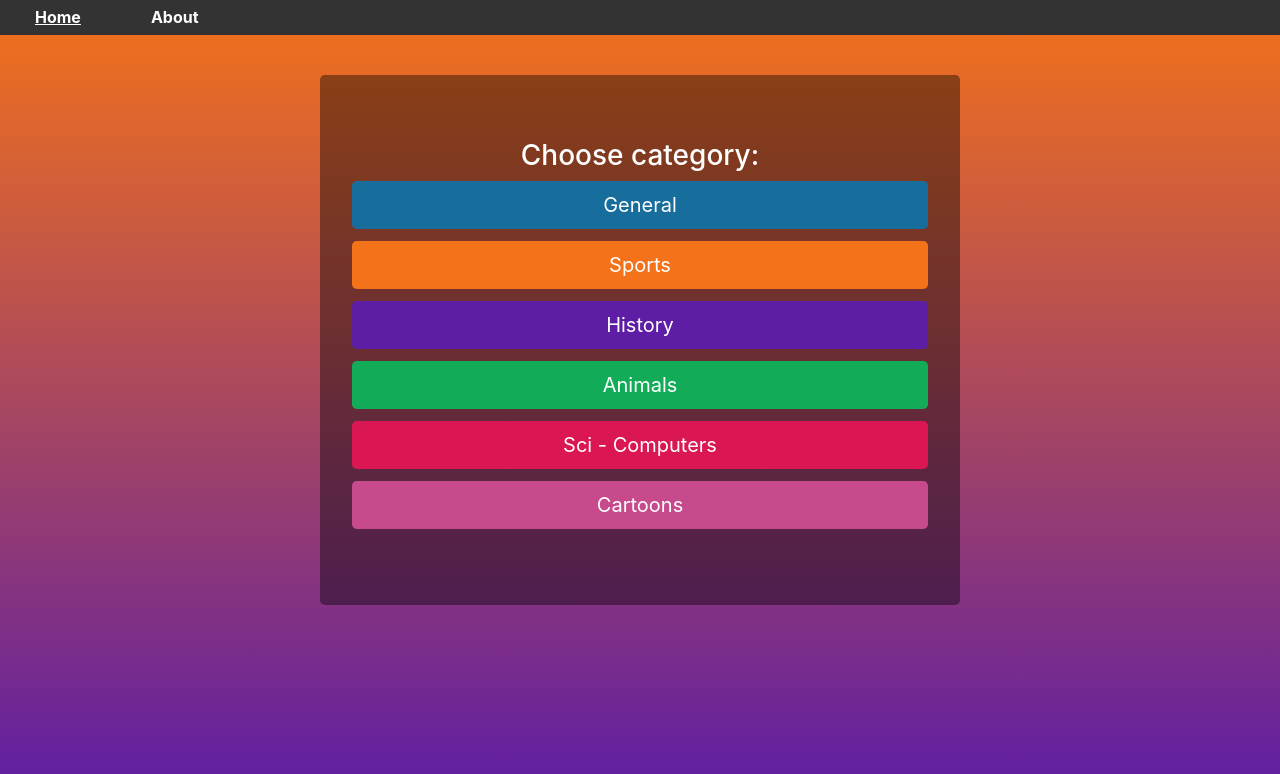
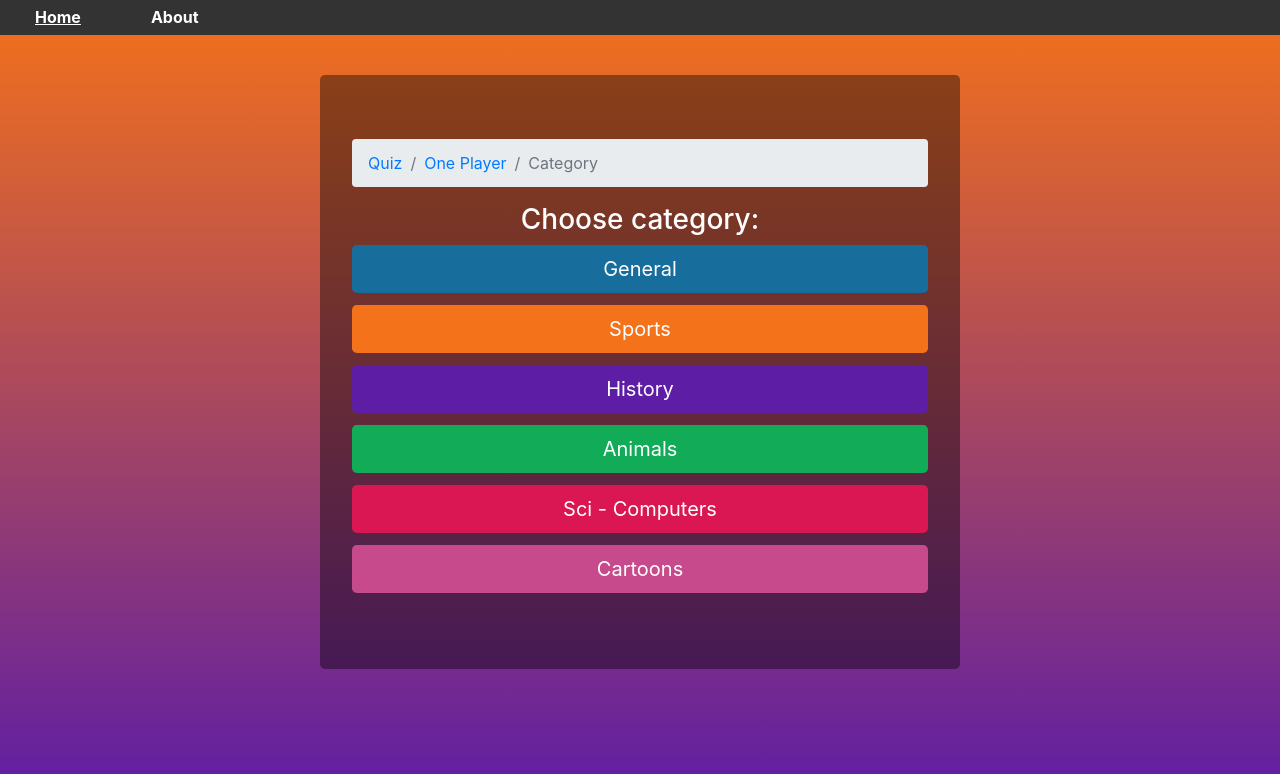
Before and after one commit to alexandermasud/Projekt-webbApp, an Angular app in the folder quiz/: page /quizsetup in a window 1280 px wide. Both pictures are taken after a click on the button "One player". Shown: the top 774 px of the page. Built offline with nearby package versions, Linux system fonts and the light colour scheme.

Commit message:
breadcrumbs

```diff
--- a/quiz/src/app/quiz-setup/quiz-setup.component.html
+++ b/quiz/src/app/quiz-setup/quiz-setup.component.html
@@ -1,5 +1,10 @@
-
 <div *ngIf="showMode" class="jumbotron col-lg-6 animated fadeIn">
+    <nav aria-label="breadcrumb">
+        <ol class="breadcrumb">
+            <li class="breadcrumb-item"><a href="#">Quiz</a></li>
+            <li class="breadcrumb-item active" aria-current="page">Mode</li>
+        </ol>
+    </nav>
 
     <h3 class="text-center">Choose mode: </h3>
     <button (click)="mode='1'; setMode(mode)" class="btn btn-lg btn-block btn-orange btn-lg offset-2 qBtn">One player</button>
@@ -9,6 +14,13 @@
 
 
 <div *ngIf="showCategory" class="jumbotron col-lg-6 animated fadeIn">
+    <nav aria-label="breadcrumb">
+        <ol class="breadcrumb">
+            <li class="breadcrumb-item"><a href="#">Quiz</a></li>
+            <li class="breadcrumb-item"><a href="#">One Player</a></li>
+            <li class="breadcrumb-item active" aria-current="page">Category</li>
+        </ol>
+    </nav>
     <!-- SKRIV KATEGORI HTML HÄR -->
     <h3>Choose category: </h3>
     <button (click)="category='9'; setCategory(category)" class="btn btn-blue btn-lg btn-block">General</button>
@@ -21,6 +33,14 @@
 
 
 <div *ngIf="showDifficulty" class="jumbotron col-lg-6 animated fadeIn">
+    <nav aria-label="breadcrumb">
+        <ol class="breadcrumb">
+            <li class="breadcrumb-item"><a href="#">Quiz</a></li>
+            <li class="breadcrumb-item"><a href="#">One Player</a></li>
+            <li class="breadcrumb-item"><a href="#">Sport</a></li>
+            <li class="breadcrumb-item active" aria-current="page">Difficulty</li>
+        </ol>
+    </nav>
     <!-- SKRIV SVÅRIGHETSGRAD HTML HÄR -->
     <h3>Choose difficulty:</h3>
     <button *ngIf="showHardButton" (click)="difficulty='hard'; setDifficulty(difficulty)" class="btn btn-red btn-lg btn-block">Hard</button>
```
